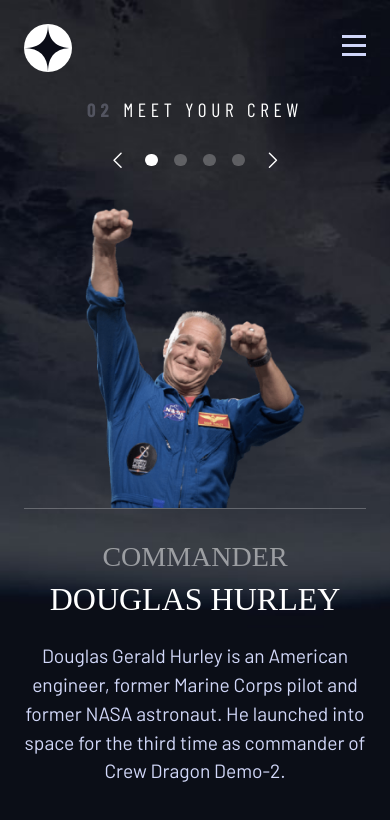
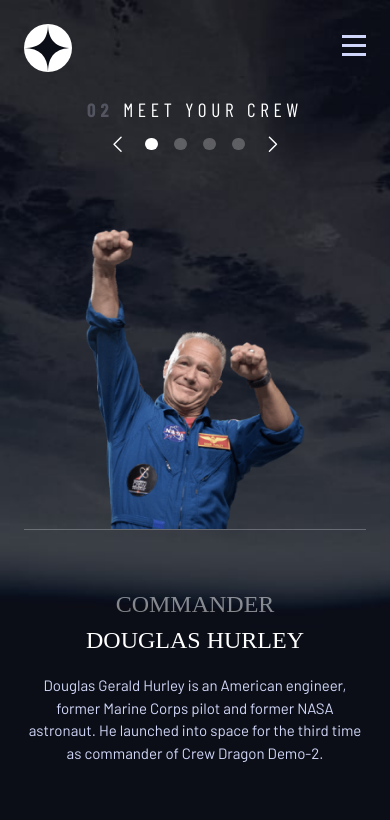
Before and after one commit to pMichaell/space-tourism, a React (Create React App) app: page /crew in a window 390 px wide. Shown: the top 820 px of the page. Built offline with nearby package versions, Linux system fonts and the light colour scheme; a web font is replaced by a local one.

Commit message:
refactoring left todo

```diff
--- a/src/App.tsx
+++ b/src/App.tsx
@@ -1,14 +1,20 @@
-import React from "react";
+import React, { Fragment, lazy, Suspense } from "react";
 import "./App.css";
 import { Route, Routes, useLocation } from "react-router-dom";
-import HomePage from "./pages/HomePage/HomePage";
-import DestinationPage from "./pages/DestinationPage/DestinationPage";
-import CrewPage from "./pages/CrewPage/CrewPage";
-import TechnologyPage from "./pages/TechnologyPage/TechnologyPage";
+
 import Layout from "./ui/Layout/Layout";
-import DesignPage from "./pages/DesignPage/DesignPage";
 import MenuContextProvider from "./context/menuContext/MenuContextProvider";
 import { AnimatePresence } from "framer-motion";
+
+const HomePage = lazy(() => import("./pages/HomePage/HomePage"));
+const DestinationPage = lazy(
+  () => import("./pages/DestinationPage/DestinationPage")
+);
+const CrewPage = lazy(() => import("./pages/CrewPage/CrewPage"));
+const TechnologyPage = lazy(
+  () => import("./pages/TechnologyPage/TechnologyPage")
+);
+const DesignPage = lazy(() => import("./pages/DesignPage/DesignPage"));
 
 function App() {
   const location = useLocation();
@@ -17,6 +23,7 @@
     <MenuContextProvider>
       <Layout>
         <AnimatePresence exitBeforeEnter>
+          <Suspense fallback={<Fragment />}>
             <Routes location={location} key={location.key}>
               <Route path="/" element={<HomePage />} />
               <Route path="destination" element={<DestinationPage />} />
@@ -24,6 +31,7 @@
               <Route path="technology" element={<TechnologyPage />} />
               <Route path="design" element={<DesignPage />} />
             </Routes>
+          </Suspense>
         </AnimatePresence>
       </Layout>
     </MenuContextProvider>
--- a/src/pages/CrewPage/CrewPage.module.css
+++ b/src/pages/CrewPage/CrewPage.module.css
@@ -15,6 +15,7 @@
     flex-direction: column;
     justify-content: space-evenly;
     align-items: center;
+    gap: 0.5rem;
     margin: 0;
 }
 
@@ -45,6 +46,7 @@
     align-items: center;
     justify-content: space-evenly;
     flex-basis: 80%;
+    margin-top: 1rem;
     margin-bottom: max(5vh, 3rem);
 }
 
@@ -60,15 +62,16 @@
 }
 
 .memberInfoDiv {
+    display: flex;
     flex-direction: column;
-    --gap: clamp(1rem, 3vh, 3rem)
+    gap: 1rem
 }
 
 .memberInfoHeadings {
+    display: flex;
     flex-direction: column;
+    justify-items: flex-start;
     align-items: center;
-    justify-items: center;
-    --gap: clamp(0.3rem, 1vh, 1rem);
 }
 
 .crewMemberRole {
@@ -81,7 +84,6 @@
 
 .bodyText {
     text-align: center;
-    font-size: 1.2rem;
 }
 
 @media (min-width: 560px) {
@@ -100,6 +102,8 @@
 
     .crewMemberSection {
         margin-bottom: unset;
+        justify-content: space-between;
+        flex: 1 0;
     }
 
     .memberInfoDiv {
--- a/src/pages/CrewPage/crewMember/MemberInfo.tsx
+++ b/src/pages/CrewPage/crewMember/MemberInfo.tsx
@@ -2,6 +2,8 @@
 import classes from "../CrewPage.module.css";
 import Heading from "../../../ui/typography/Heading";
 import BodyText from "../../../ui/typography/BodyText";
+import SubHeading from "../../../ui/typography/SubHeading";
+import useWindowDimensions from "../../../hooks/useWindowDimensions";
 
 const MemberInfo = ({
   role,
@@ -12,13 +14,14 @@
   name: string;
   bio: string;
 }) => {
+  const { width } = useWindowDimensions();
   return (
-    <div className={clsx("flex", classes.memberInfoDiv)}>
-      <div className={clsx("flex", classes.memberInfoHeadings)}>
-        <Heading size={4} className={classes.crewMemberRole}>
+    <div className={clsx(classes.memberInfoDiv)}>
+      <div className={classes.memberInfoHeadings}>
+        <SubHeading size={1} className={classes.crewMemberRole}>
           {role}
-        </Heading>
-        <Heading size={3}>{name}</Heading>
+        </SubHeading>
+        <Heading size={width > 560 ? 3 : 4}>{name}</Heading>
       </div>
       <BodyText className={classes.bodyText}>{bio}</BodyText>
     </div>
--- a/src/pages/TechnologyPage/TechnologyPage.tsx
+++ b/src/pages/TechnologyPage/TechnologyPage.tsx
@@ -14,6 +14,10 @@
   const { page, currentIndex, direction, paginate } = useSlider(technologies);
 
   const { name, description } = technologies[currentIndex];
+
+  const listClickHandler = () => {
+    paginate(1);
+  };
 
   return (
     <MotionContainer
@@ -39,9 +43,24 @@
             );
           })}
         <ul className={clsx(classes.indicatorsList, "ffSerif")}>
-          <li className={clsx(currentIndex === 0 && classes.active)}>1</li>
-          <li className={clsx(currentIndex === 1 && classes.active)}>2</li>
-          <li className={clsx(currentIndex === 2 && classes.active)}>3</li>
+          <li
+            className={clsx(currentIndex === 0 && classes.active)}
+            onClick={listClickHandler}
+          >
+            1
+          </li>
+          <li
+            className={clsx(currentIndex === 1 && classes.active)}
+            onClick={listClickHandler}
+          >
+            2
+          </li>
+          <li
+            className={clsx(currentIndex === 2 && classes.active)}
+            onClick={listClickHandler}
+          >
+            3
+          </li>
         </ul>
         {technologies
           .filter((_, index) => index === currentIndex)
--- a/src/ui/Layout/Layout.tsx
+++ b/src/ui/Layout/Layout.tsx
@@ -1,13 +1,15 @@
-import React, { ReactNode, useEffect, useState } from "react";
+import React, { ReactNode, useContext, useEffect, useState } from "react";
 import "../../index.css";
 import classes from "./Layout.module.css";
 import clsx from "clsx";
 import { useLocation } from "react-router-dom";
 import Header from "./header/Header";
+import MenuContext from "../../context/menuContext/MenuContext";
 
 const Layout = ({ children }: { children: ReactNode }) => {
   const [backgroundState, setBackgroundState] = useState<null | string>();
   const location = useLocation();
+  const { open, changeSideMenuState } = useContext(MenuContext);
 
   useEffect(() => {
     let locationName = location.pathname.split("/")[1];
@@ -17,13 +19,17 @@
     setBackgroundState(backgroundClass);
   }, [location]);
 
+  const mainClickHandler = () => {
+    open && changeSideMenuState?.();
+  };
+
   return (
     <div className={clsx(classes.layout, "grid", backgroundState)}>
       <a href="#main" className={clsx("skipToContent")}>
         Skip to content
       </a>
       <Header />
-      <main id="main" className="fulfillParent">
+      <main id="main" className="fulfillParent" onClick={mainClickHandler}>
         {children}
       </main>
     </div>
--- a/src/ui/typography/Heading.tsx
+++ b/src/ui/typography/Heading.tsx
@@ -23,7 +23,7 @@
         assignedClassName = clsx(assignedClassName, "fs700");
         break;
       case 4:
-        assignedClassName = clsx(assignedClassName, "fs600");
+        assignedClassName = clsx(assignedClassName, "fs500");
         break;
       case 5:
         assignedClassName = clsx(assignedClassName, "fs500", "letterSpacing1");
```
Lines whose indentation alone changed are shown as unchanged.
